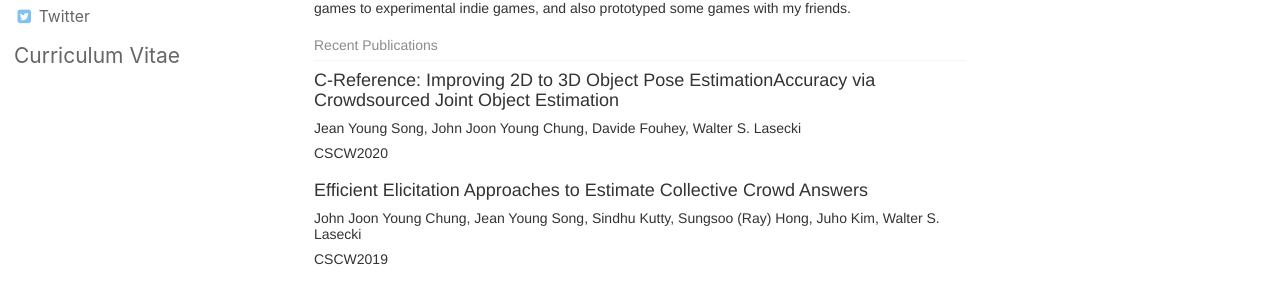
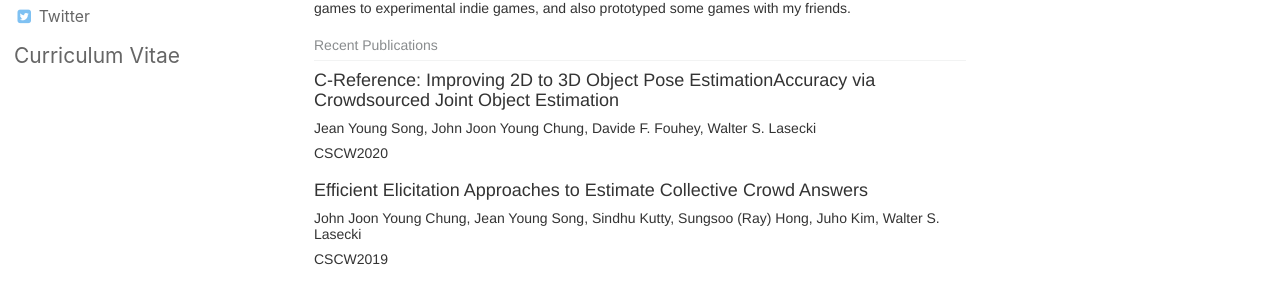
Before and after one commit to johnr0/johnr0.github.io, a Jekyll site: the page built from index.html, in a window 1280 px wide and 900 px high. Shown: the part 332-636 px from the top of the window. Built offline with Jekyll 4.4.1, drawn with Linux system fonts in a browser that asks for light colours; the list of posts is cut into pages by our own code.

Commit message:
new paper

```diff
--- a/_posts/publications/2020-03-18-CRef_CSCW2020.markdown
+++ b/_posts/publications/2020-03-18-CRef_CSCW2020.markdown
@@ -2,11 +2,11 @@
 title: "C-Reference: Improving 2D to 3D Object Pose EstimationAccuracy via Crowdsourced Joint Object Estimation"
 categories: publications
 pdf :
-authors: Jean Young Song, John Joon Young Chung, Davide Fouhey, Walter S. Lasecki
+authors: Jean Young Song, John Joon Young Chung, Davide F. Fouhey, Walter S. Lasecki
 venue : CSCW2020
 type : full
 bibtex: "@inproceedings{song2020creference,
- author = {Song, Jean Y. and Chung ,John J.Y. and Fouhey, David and Lasecki, Walter S.},
+ author = {Song, Jean Y. and Chung ,John J.Y. and Fouhey, David F. and Lasecki, Walter S.},
  title = {C-Reference: Improving 2D to 3D Object Pose EstimationAccuracy via Crowdsourced Joint Object Estimation},
  booktitle={Proceedings of the ACM conference on Computer-Supported Collaborative Work (CSCW '20)},
  year = {2020},
```
